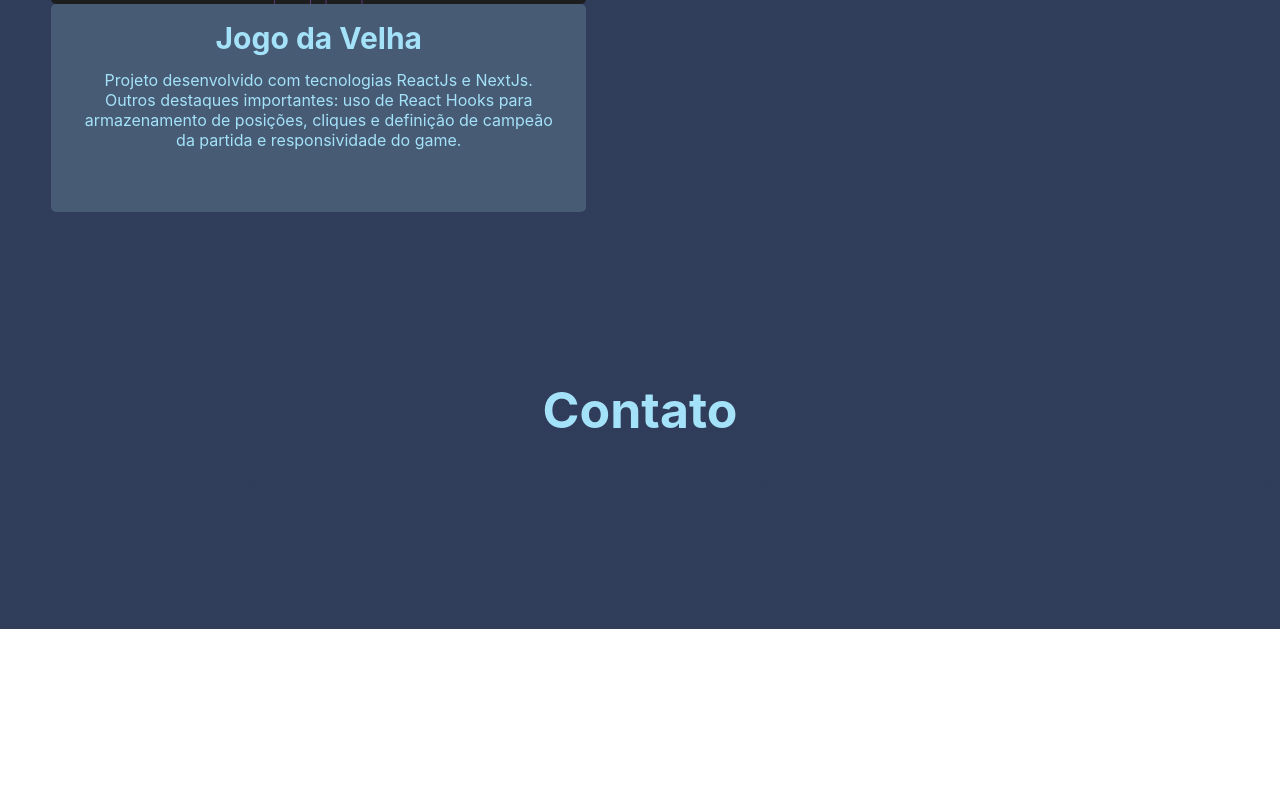
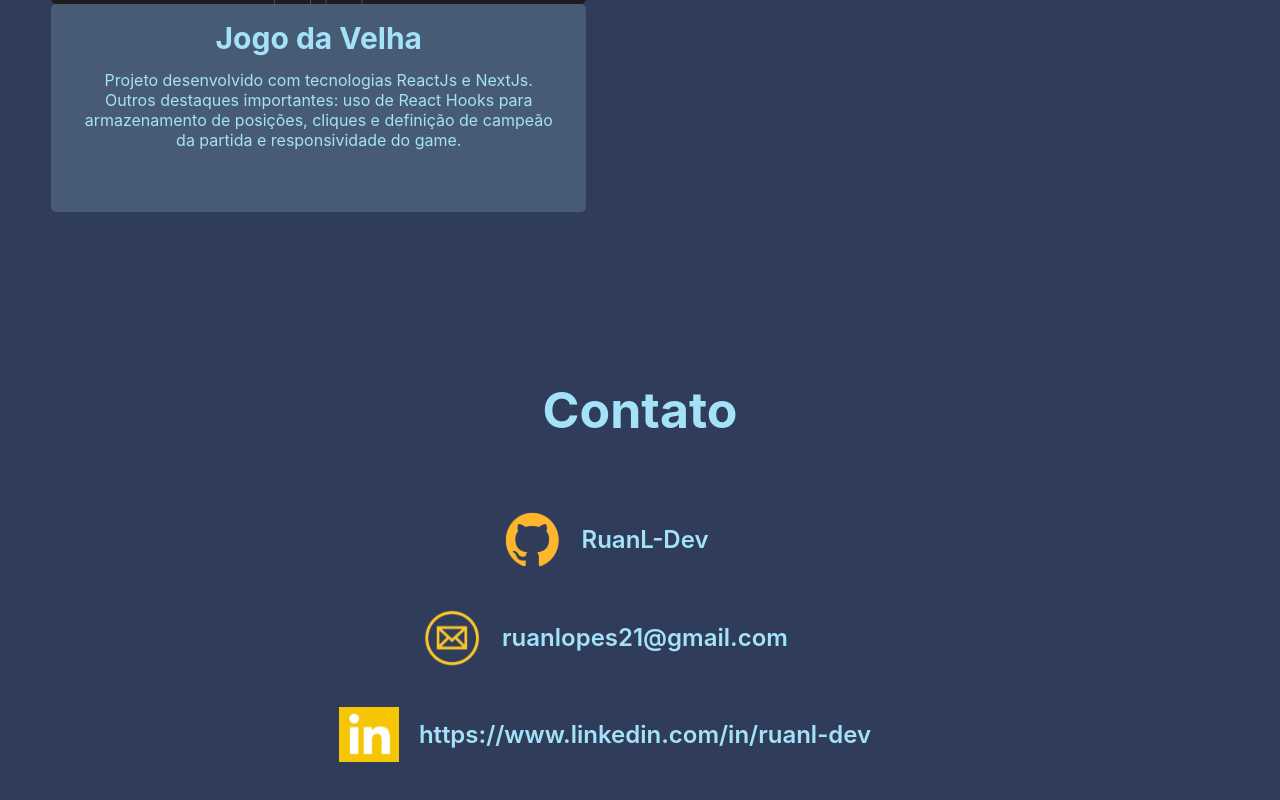
Before and after one commit to RuanL-Dev/portfolio_RuanL-Dev, a Next.js app: page / in a window 1280 px wide. Shown: the part 3073-3873 px from the top of the page. Before the commit the page ends 3702 px from the top, so only its background shows below. Built offline with nearby package versions, Linux system fonts and the light colour scheme.

Commit message:
Added Contact in index component

```diff
--- a/pages/index.jsx
+++ b/pages/index.jsx
@@ -6,6 +6,7 @@ import IconImage from '../src/components/Image/IconImage'
 import ContainerPage from '../src/components/layout/ContainerPage'
 import Button from '../src/components/button/Button'
 import CardProject from '../src/components/card/CardProject'
+import Contact from '../src/components/layout/contact/Contact'
 
 const StyledImage = styled.div`
   background-image: url('/Debbie_Balboa.gif');
@@ -107,6 +108,9 @@ const StyledContainerProject = styled.div`
 `
 const StyledContact = styled(StyledContainerProjectsTitle)`
   margin: 10rem 8rem;
+`
+const StyledContainerTitleContact = styled.div`
+  margin-bottom: 40px;
 `
 
 export default function HomePage() {
@@ -220,7 +224,22 @@ export default function HomePage() {
           />
         </StyledContainerProject>
         <StyledContact>
-          <StyledDescriptionTitle>Contato</StyledDescriptionTitle>
+          <StyledContainerTitleContact>
+            <StyledDescriptionTitle>Contato</StyledDescriptionTitle>
+          </StyledContainerTitleContact>
+          <Contact text="RuanL-Dev" link="https://github.com/RuanL-Dev" image="github" type="svg" />
+          <Contact
+            text="ruanlopes21@gmail.com"
+            link="mailto:ruanlopes21@gmail.com"
+            image="YellowEmailIcon"
+            type="svg"
+          />
+          <Contact
+            text="https://www.linkedin.com/in/ruanl-dev"
+            link="https://www.linkedin.com/in/ruanl-dev/"
+            image="YellowLinkedinIcon"
+            type="svg"
+          />
         </StyledContact>
       </ContainerPage>
     </>
```
Also changed, not shown: public/Icons/YellowEmailIcon.svg (added), public/Icons/YellowLinkedinIcon.svg (added).
